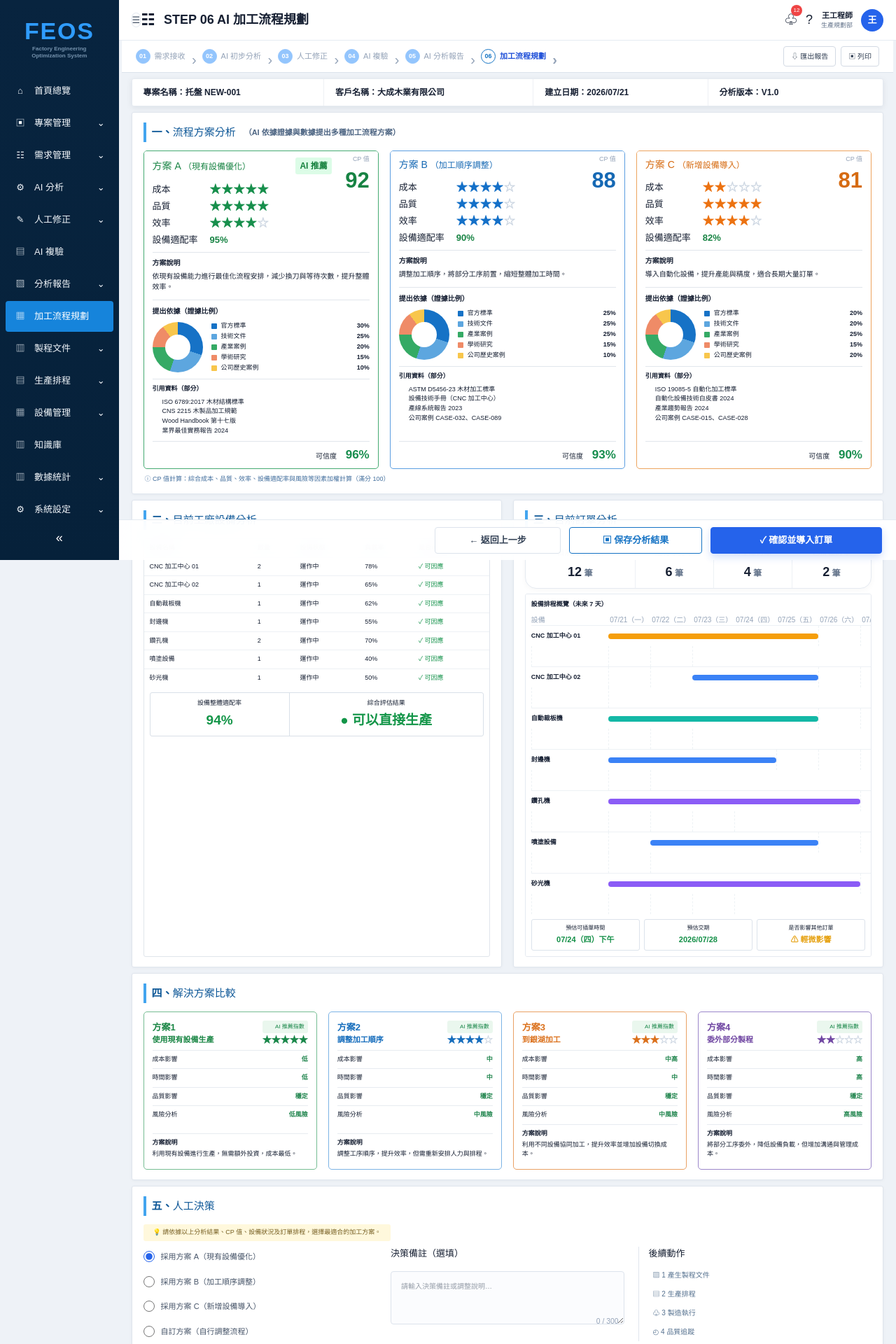
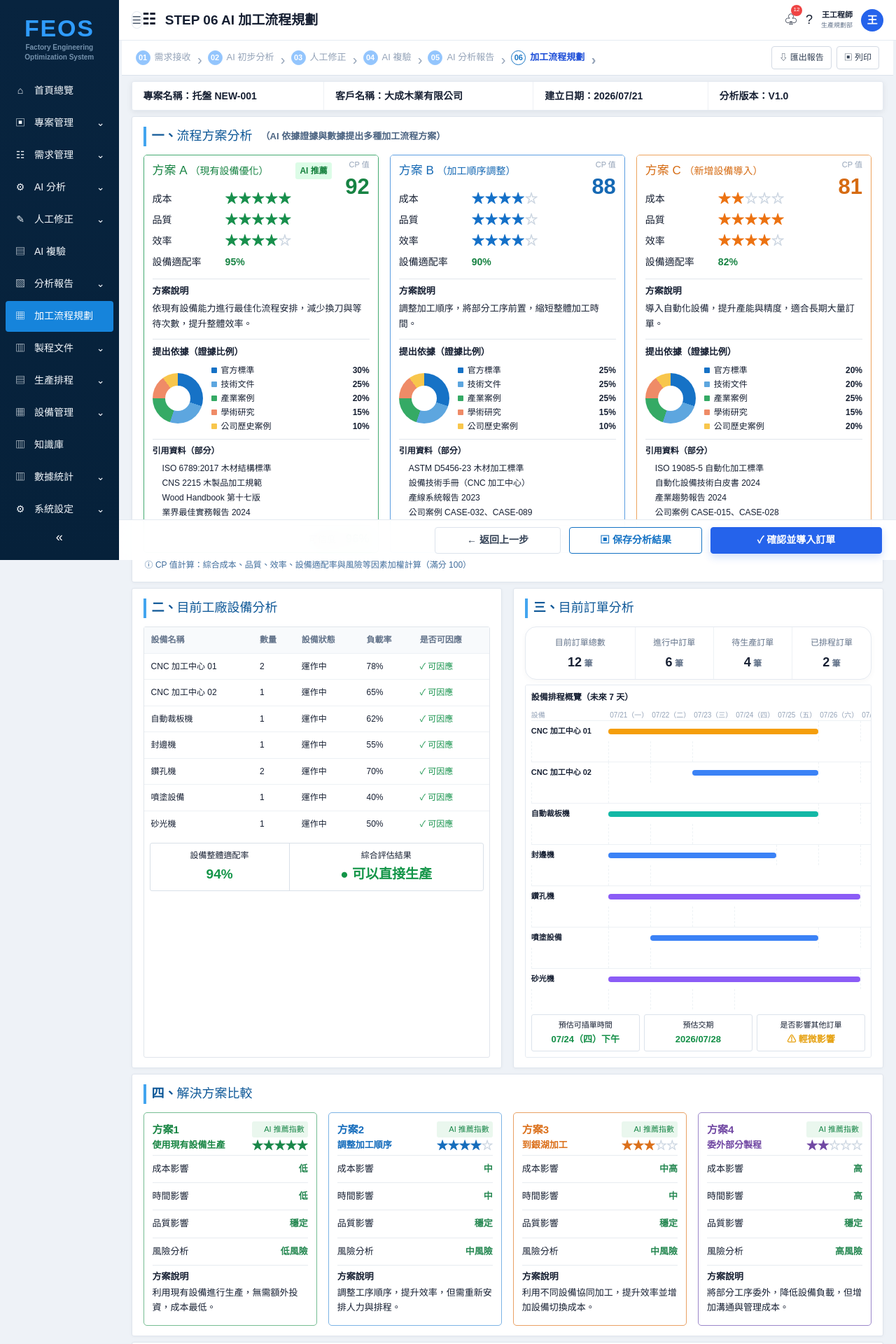
Before and after one commit to kuotai777-png/feos-process-planning, a Next.js app: page / in a window 1280 px wide. Shown: the top 1920 px of the page at 70% size. Built offline with nearby package versions, Linux system fonts and the light colour scheme.

Commit message:
Increase dashboard typography for readability

```diff
--- a/app/globals.css
+++ b/app/globals.css
@@ -225,3 +225,58 @@ body{background:#eef2f7;color:#172033;font-size:13px}
   .info-item{border-bottom:1px solid #edf1f5}
   .info-item:last-child{border-bottom:0}
 }
+
+/* Readable type scale */
+body{font-size:15px;line-height:1.55}
+.top-title{font-size:19px}
+.side-item{font-size:14px}
+.brand-text small{font-size:10px;line-height:1.35}
+.step{font-size:13px}
+.step-num{font-size:11px}
+.head-tools button{font-size:12px}
+.info-value{font-size:14px;line-height:1.45}
+.section-title{font-size:18px}
+.section-note{font-size:13px}
+.plan-letter{font-size:17px}
+.plan-letter span{font-size:14px}
+.tag-green{font-size:12px}
+.cp span{font-size:11px}
+.rating-list{padding-block:8px}
+.rating-line{min-height:30px;font-size:14px}
+.rating-line>span{width:92px}
+.stars{font-size:18px}
+.plan-description{font-size:13px}
+.plan-description p{line-height:1.65}
+.evidence-title{font-size:13px}
+.evidence-legend div{height:20px;font-size:12px}
+.references{font-size:12px}
+.references ul{line-height:1.75}
+.confidence{font-size:13px}
+.formula-note{font-size:12px;line-height:1.55}
+.equipment-block th,.equipment-block td{padding:9px 10px;font-size:12px}
+.equipment-summary span{font-size:12px}
+.analysis-pair .summary-item span{font-size:12px}
+.analysis-pair .gantt-name{font-size:11px}
+.gantt-label{font-size:12px}
+.order-forecast span{font-size:11px}
+.order-forecast b{font-size:13px}
+.solution-top>b{font-size:15px}
+.solution-top>b span{font-size:13px}
+.solution-top small{font-size:11px}
+.solution-top strong{font-size:16px}
+.compare-row{padding-block:9px;font-size:13px}
+.solution-desc{font-size:13px}
+.solution-desc p{line-height:1.6}
+.decision-hint{padding:8px 14px;font-size:13px}
+.choice{font-size:14px}
+.decision-compact textarea{font-size:13px;line-height:1.55}
+.next-actions div{font-size:13px}
+.btn{font-size:14px}
+
+@media(max-width:640px){
+  body{font-size:16px}
+  .top-title{font-size:16px}
+  .section-title{font-size:17px}
+  .plan-description,.references,.solution-desc{font-size:14px}
+  .equipment-block th,.equipment-block td{font-size:13px}
+}
```
